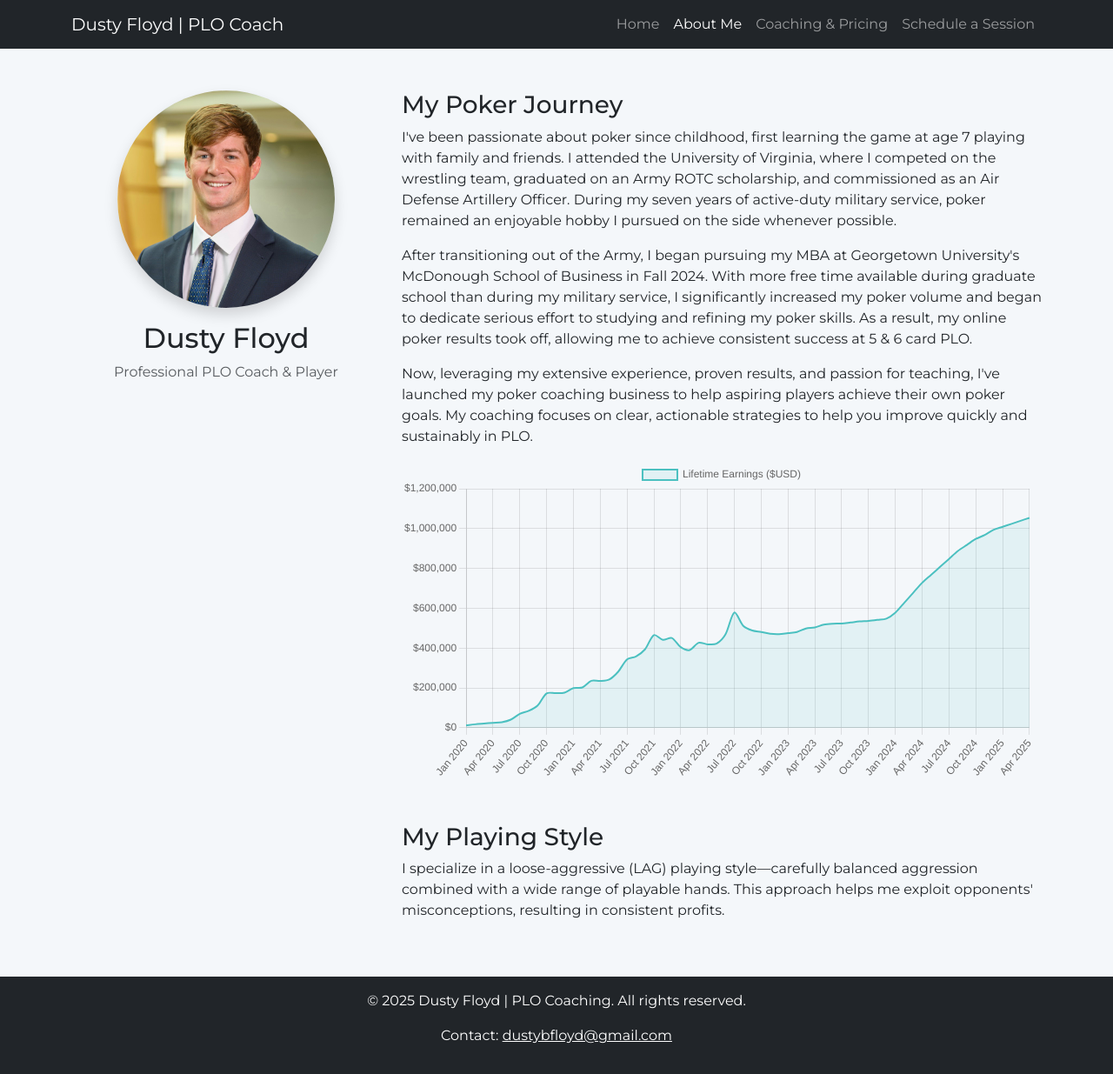
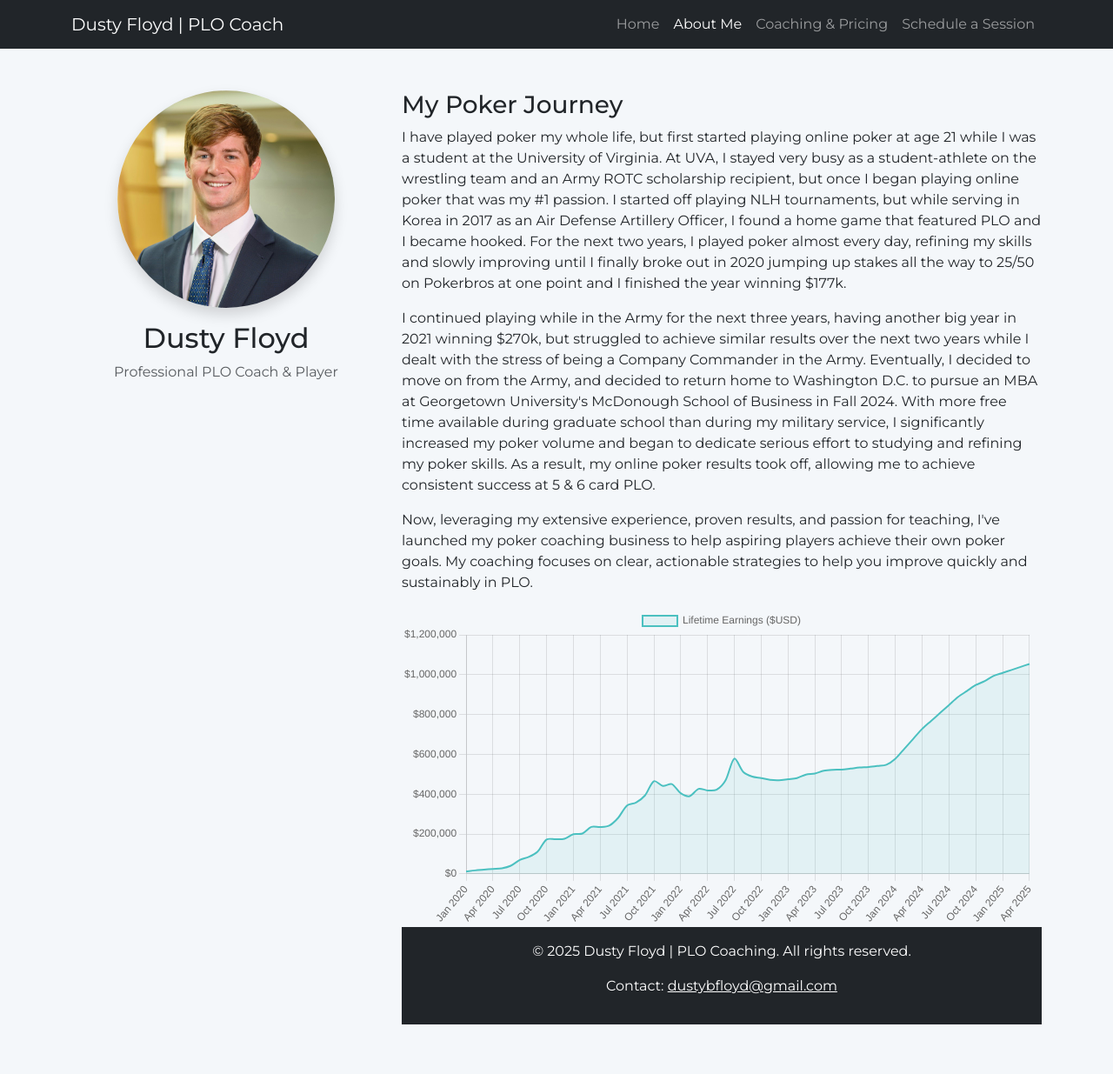
Before and after one commit to dfloyd14/Personal-Website-Project, a plain HTML site: page about.html in a window 1280 px wide. Shown: the whole page at 87% size. Drawn offline with nearby package versions, Linux system fonts and the light colour scheme.

Commit message:
Update Bio

```diff
--- a/about.html
+++ b/about.html
@@ -40,20 +40,15 @@
     <div class="col-lg-8">
       <h3>My Poker Journey</h3>
 
-<p>I've been passionate about poker since childhood, first learning the game at age 7 playing with family and friends. I attended the University of Virginia, where I competed on the wrestling team, graduated on an Army ROTC scholarship, and commissioned as an Air Defense Artillery Officer. During my seven years of active-duty military service, poker remained an enjoyable hobby I pursued on the side whenever possible.</p>
+<p>I have played poker my whole life, but first started playing online poker at age 21 while I was a student at the University of Virginia. At UVA, I stayed very busy as a student-athlete on the wrestling team and an Army ROTC scholarship recipient, but once I began playing online poker that was my #1 passion. I started off playing NLH tournaments, but while serving in Korea in 2017 as an Air Defense Artillery Officer, I found a home game that featured PLO and I became hooked. For the next two years, I played poker almost every day, refining my skills and slowly improving until I finally broke out in 2020 jumping up stakes all the way to 25/50 on Pokerbros at one point and I finished the year winning $177k.</p>
 
-<p>After transitioning out of the Army, I began pursuing my MBA at Georgetown University's McDonough School of Business in Fall 2024. With more free time available during graduate school than during my military service, I significantly increased my poker volume and began to dedicate serious effort to studying and refining my poker skills. As a result, my online poker results took off, allowing me to achieve consistent success at 5 & 6 card PLO.</p>
+<p>I continued playing while in the Army for the next three years, having another big year in 2021 winning $270k, but struggled to achieve similar results over the next two years while I dealt with the stress of being a Company Commander in the Army. Eventually, I decided to move on from the Army, and decided to return home to Washington D.C. to pursue an MBA at Georgetown University's McDonough School of Business in Fall 2024. With more free time available during graduate school than during my military service, I significantly increased my poker volume and began to dedicate serious effort to studying and refining my poker skills. As a result, my online poker results took off, allowing me to achieve consistent success at 5 & 6 card PLO.</p>
 
 <p>Now, leveraging my extensive experience, proven results, and passion for teaching, I've launched my poker coaching business to help aspiring players achieve their own poker goals. My coaching focuses on clear, actionable strategies to help you improve quickly and sustainably in PLO.</p>
 
       <!-- Earnings Graph -->
       <canvas id="earningsChart" width="100%" height="50"></canvas>
 
-      <h3 class="mt-5">My Playing Style</h3>
-      <p>I specialize in a loose-aggressive (LAG) playing style—carefully balanced aggression combined with a wide range of playable hands. This approach helps me exploit opponents' misconceptions, resulting in consistent profits.</p>
-    </div>
-  </div>
-</section>
 
 <!-- Footer -->
 <footer class="bg-dark text-white text-center py-3">
```
